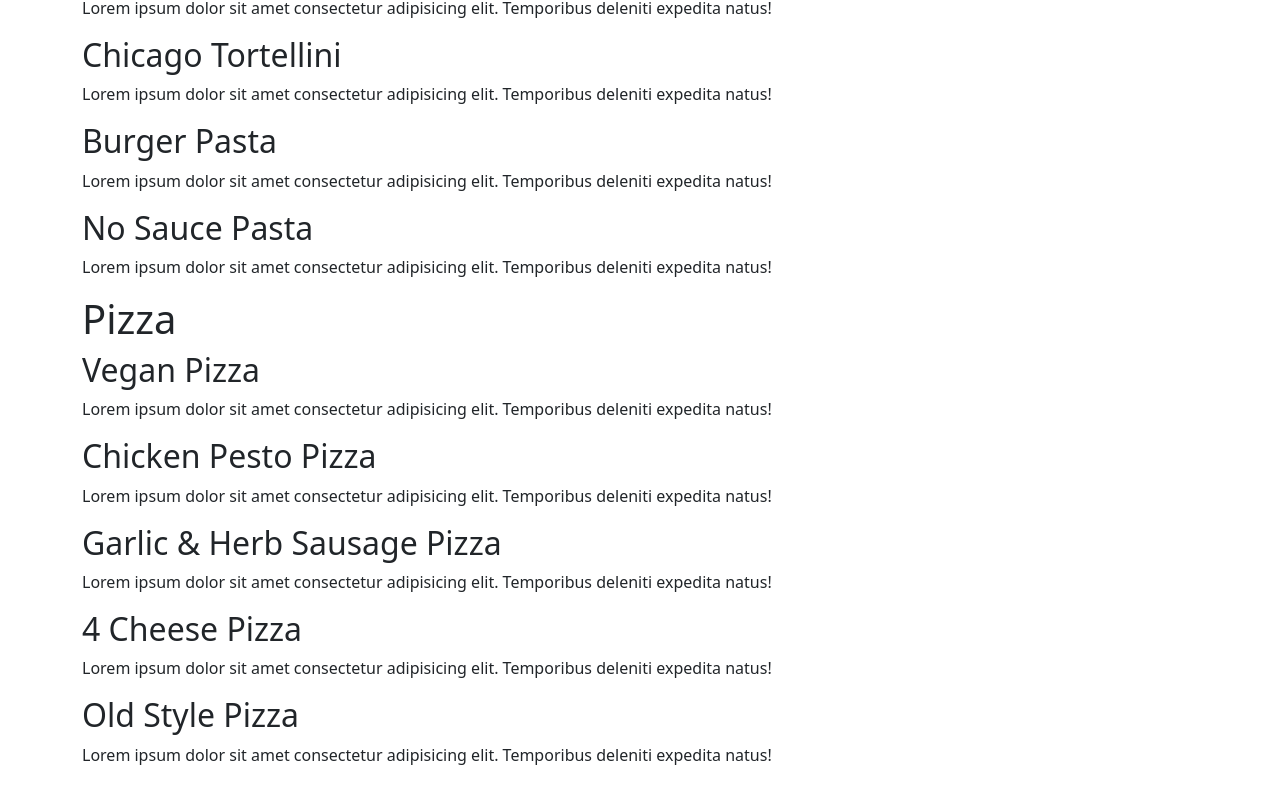
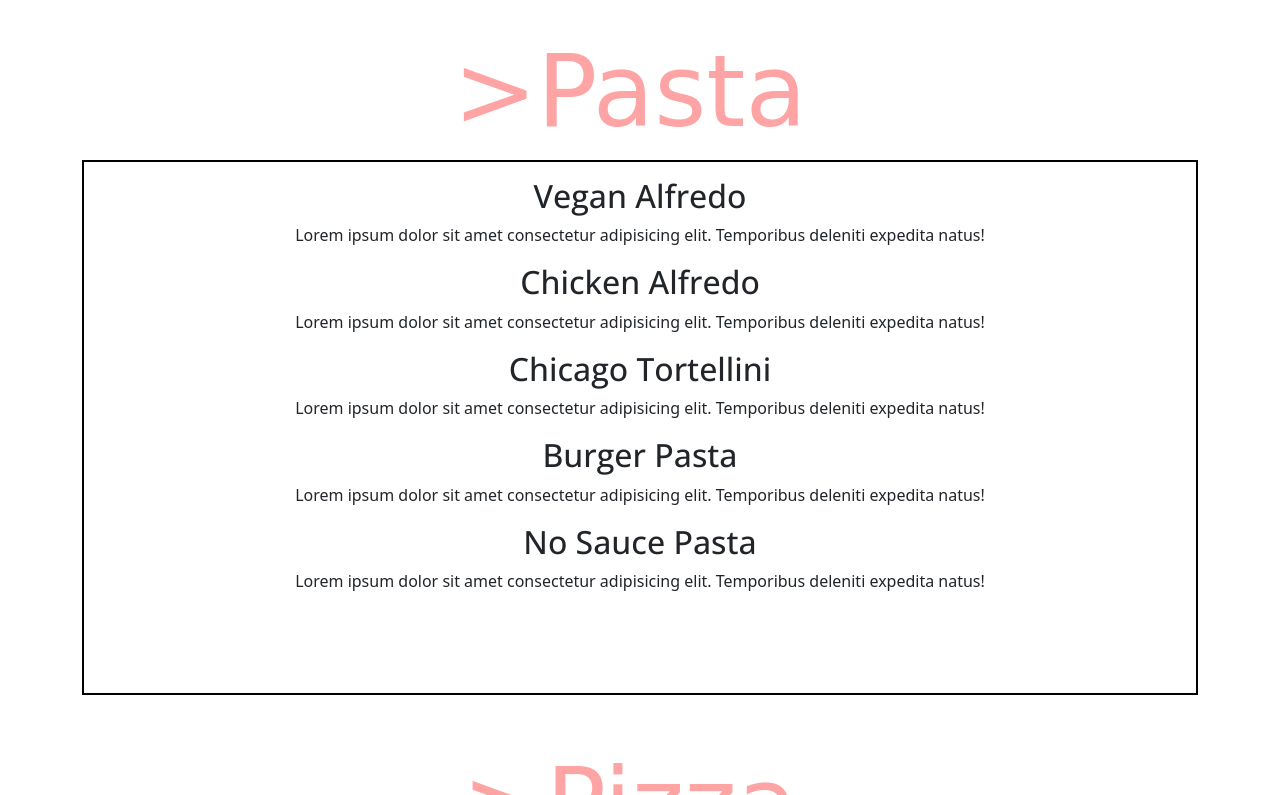
Before and after one commit to Gilreon/Pluto-restauraunt, a plain HTML site: page food.html in a window 1280 px wide. Shown: the part 705-1500 px from the top of the page. Drawn offline with nearby package versions, Linux system fonts and the light colour scheme; a web font is replaced by a local one.

Commit message:
created food menu page and linked it to index

```diff
--- a/food.html
+++ b/food.html
@@ -58,10 +58,10 @@
     </div>
     </div>
 
-    <div class="container containerFood">
-        <h1>Burgers</h1>
-
-        <h2>Impossible Burger</h2>
+    <div class="container containerFood containerBurgers">
+        <h1>>Burgers</h1>
+        <div class="foodBorder">
+            <h2 class="firstH2">Impossible Burger</h2>
             <p>Lorem ipsum dolor sit amet consectetur adipisicing elit. Temporibus deleniti expedita natus!</p>
 
             <h2>Bacon Burger</h2>
@@ -77,10 +77,12 @@
             <p>Lorem ipsum dolor sit amet consectetur adipisicing elit. Temporibus deleniti expedita natus!</p>
         </div>
 
+    </div>
+
     <div class="container containerFood">
-        <h1>Pasta</h1>
-
-        <h2>Vegan Alfredo</h2>
+        <h1>>Pasta</h1>
+        <div class="foodBorder">
+        <h2 class="firstH2">Vegan Alfredo</h2>
         <p>Lorem ipsum dolor sit amet consectetur adipisicing elit. Temporibus deleniti expedita natus!</p>
 
         <h2>Chicken Alfredo</h2>
@@ -95,11 +97,11 @@
         <h2>No Sauce Pasta</h2>
         <p>Lorem ipsum dolor sit amet consectetur adipisicing elit. Temporibus deleniti expedita natus!</p>
     </div>
-
+</div>
     <div class="container containerFood">
-        <h1>Pizza</h1>
-
-        <h2>Vegan Pizza</h2>
+        <h1>>Pizza</h1>
+        <div class="foodBorder">
+        <h2 class="firstH2">Vegan Pizza</h2>
         <p>Lorem ipsum dolor sit amet consectetur adipisicing elit. Temporibus deleniti expedita natus!</p>
 
         <h2>Chicken Pesto Pizza</h2>
@@ -112,7 +114,8 @@
         <p>Lorem ipsum dolor sit amet consectetur adipisicing elit. Temporibus deleniti expedita natus!</p>
 
         <h2>Old Style Pizza</h2>
-        <p>Lorem ipsum dolor sit amet consectetur adipisicing elit. Temporibus deleniti expedita natus!</p>
+        <p class="lastPizza">Lorem ipsum dolor sit amet consectetur adipisicing elit. Temporibus deleniti expedita natus!</p>
+    </div>
     </div>
 
 
--- a/style.scss
+++ b/style.scss
@@ -203,3 +203,55 @@
     }
 
     /* Food Menu Styling */
+
+    .containerFood {
+        text-align: center;
+        padding-bottom: 50px;
+        p:nth-last-child(1) {
+            margin-bottom: 100px;
+        }
+
+        .firstH2 {
+            margin-top: 15px;
+        }
+
+        h2 {
+            font-family: 'Open Sans', sans-serif;
+        }
+
+        h1 {
+            font-family: 'Ephesis', cursive;
+            font-size: 100px;
+            color: rgb(255, 164, 164) ;
+            padding-right: 20px;
+        }
+
+        .foodBorder {
+            border: 2px solid black;
+        }
+
+        .lastPizza {
+            padding-bottom: 0 !important;
+            margin-bottom: 5px !important;
+        }
+        /*
+        .pastaBtn {
+            border: 2px solid black;
+            padding: 5px 100px;
+            color: rgb(255, 164, 164) ;
+            text-decoration: none;
+            background-color: rgb(0,0,0); // Fallback color //
+            background-color: rgba(0,0,0, 0.4); // Black w/opacity/see-through //
+
+        } */
+
+        .banner {
+            width: 340px;
+        }
+
+    }
+
+    .containerBurgers {
+
+
+    }
```
Also changed, not shown: index.html (+2 -2 lines), img/banner.png (added), img/banner2.png (added), style.css, 1 other file. Lines whose indentation alone changed are shown as unchanged.
